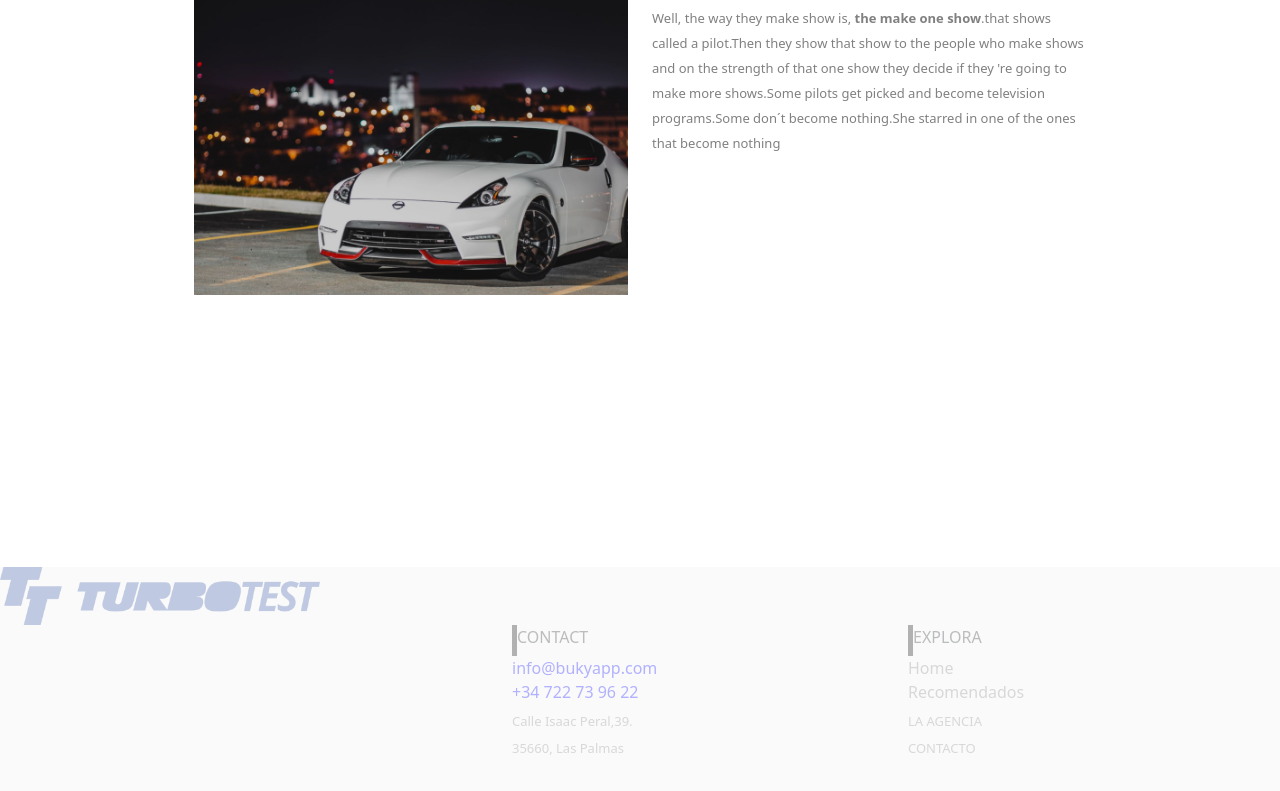
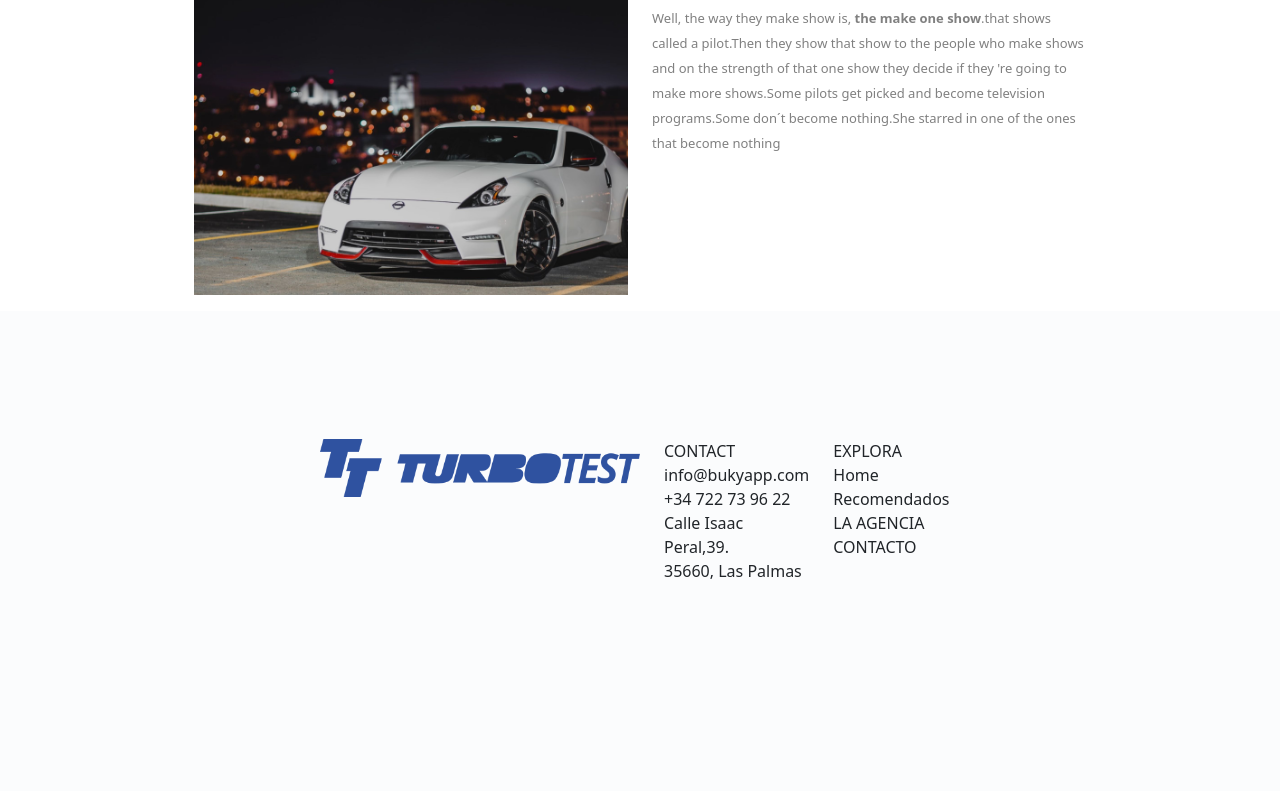
Before and after one commit to JuanCaminaLorenzo/turbotest, a React (Create React App) app: page / in a window 1280 px wide. Shown: the part 2333-3124 px from the top of the page. Built offline with nearby package versions, Linux system fonts and the light colour scheme.

Commit message:
version 7 de noviembre

```diff
--- a/src/App.js
+++ b/src/App.js
@@ -133,10 +133,14 @@ const App = () => (
 
          <section className={styles.footer}>
 
-              <div className={styles.TT}><img  src={imagen9} /> </div>
 
-              <div className={styles.cont2}>
+
+              <div class="container-fluid" className={styles.cont2}>
                 <Row className={styles.columna2}>
+                    <Col>
+                          <div className={styles.TT}><img  src={imagen9} /> </div>
+                    </Col>
+
                     <Col>
                       <div className={styles.contact}>CONTACT</div>
                       <div className={styles.correo}>info@bukyapp.com</div>
--- a/src/styles.module.css
+++ b/src/styles.module.css
@@ -180,59 +180,52 @@ font-size:xx-large;
   }
 
   .columna2{
-    margin-left: 40%;
+
 
     }
   .correo{
-    color:blue;
+
 
   }
   .telefono{
-    color: blue;
+
 
   }
   .contact{
-    border-left: thick solid #000;
-    height:25%;
+
 
   }
   .calle{
-    color: gray;
-    font-size:small;
-    margin-top: 2%;
+
 
   }
   .direccion{
-    color: gray;
-    font-size: small;
-    margin-top: 2%;
+
 
   }
 
   .home{
-    color: gray;
+
   }
 
   .recomendaciones{
-    color:gray;
+
   }
 
   .footer{
-    background-color:#efefef ;
-    opacity: 0.3;
+    background-color:#fbfcfd;
     height: 600px;
+    padding: 10% 25%;
 
 
   }
   .cont2{
-    margin-left: 40%;
-    z-index: 2;
+
   }
 
 
   .TT{
-    position: relative;
-    margin-top: 20%;
+
 
   }
   .TT img{
```
